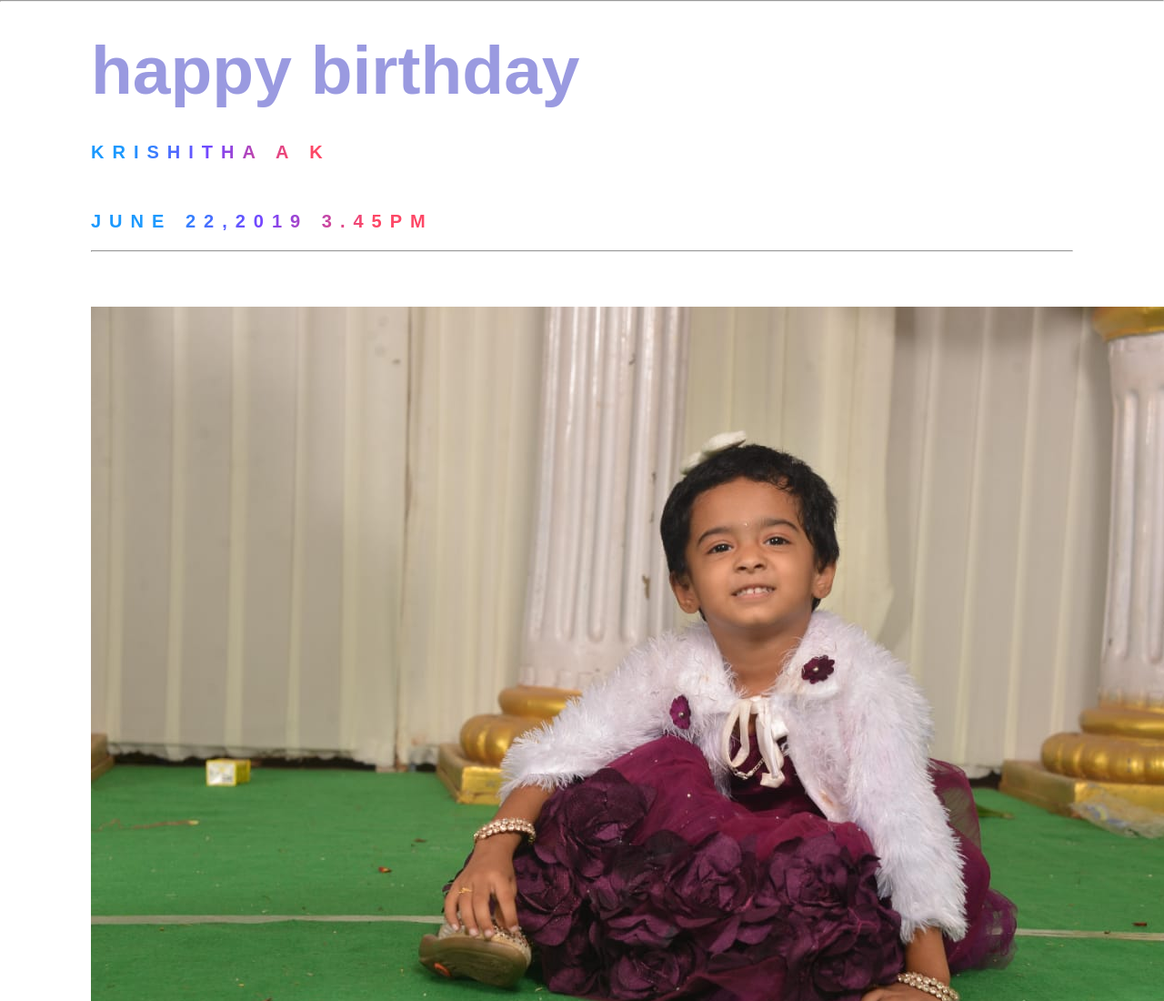
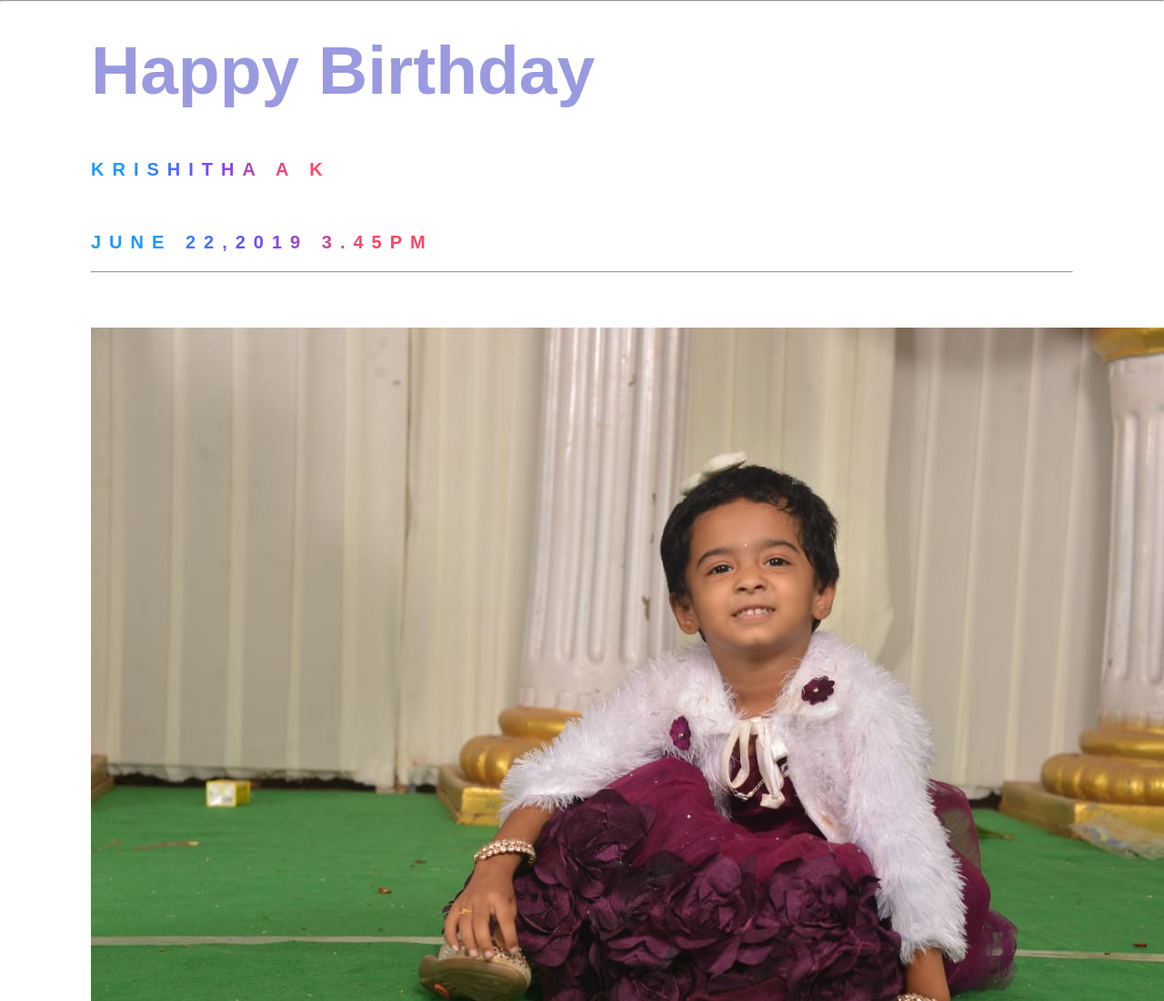
Before and after one commit to Jillukarthik/web-krishi, a plain HTML site: page b1.html in a window 1280 px wide. Shown: the top 1100 px of the page at 91% size. Drawn offline with Linux system fonts and the light colour scheme; files whose address does not match are found by name.

Commit message:
Update b1.html

```diff
--- a/b1.html
+++ b/b1.html
@@ -1,12 +1,15 @@
-<html>
-    <head>
-        <link rel="stylesheet" href="b2.css">
-    </head>
-    <hr>
-
+<!DOCTYPE html>
+<html lang="en">
+<head>
+    <meta charset="UTF-8">
+    <title>gods Gift</title>
+    <!----CSS link----->
+    <link rel="stylesheet" href="b2.css">
+</head>
+    <hr
     <body>
         <div class="content">
-            <H1>happy birthday<span class="title"> krishitha A K</span></H1>
+            <H1>Happy Birthday<span class="title"> krishitha A K</span></H1>
             <h2><span class="title">june 22,2019  3.45PM</span></h2>
             <h3></h3>
             <hr>
```
